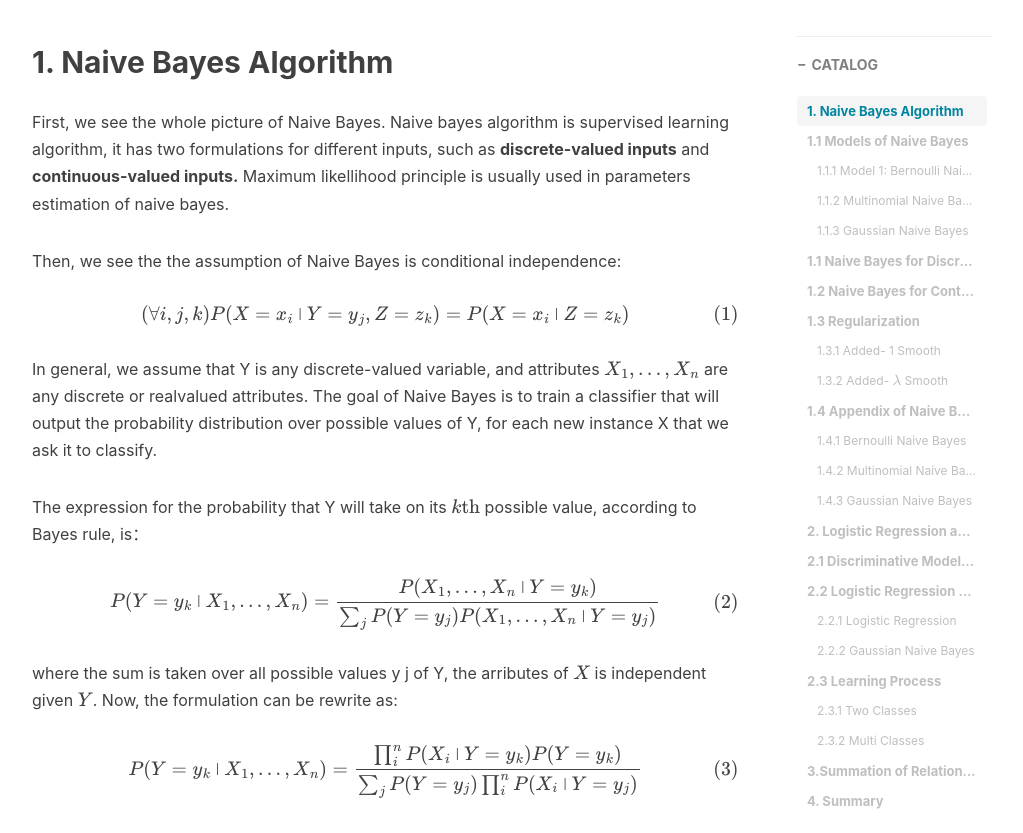
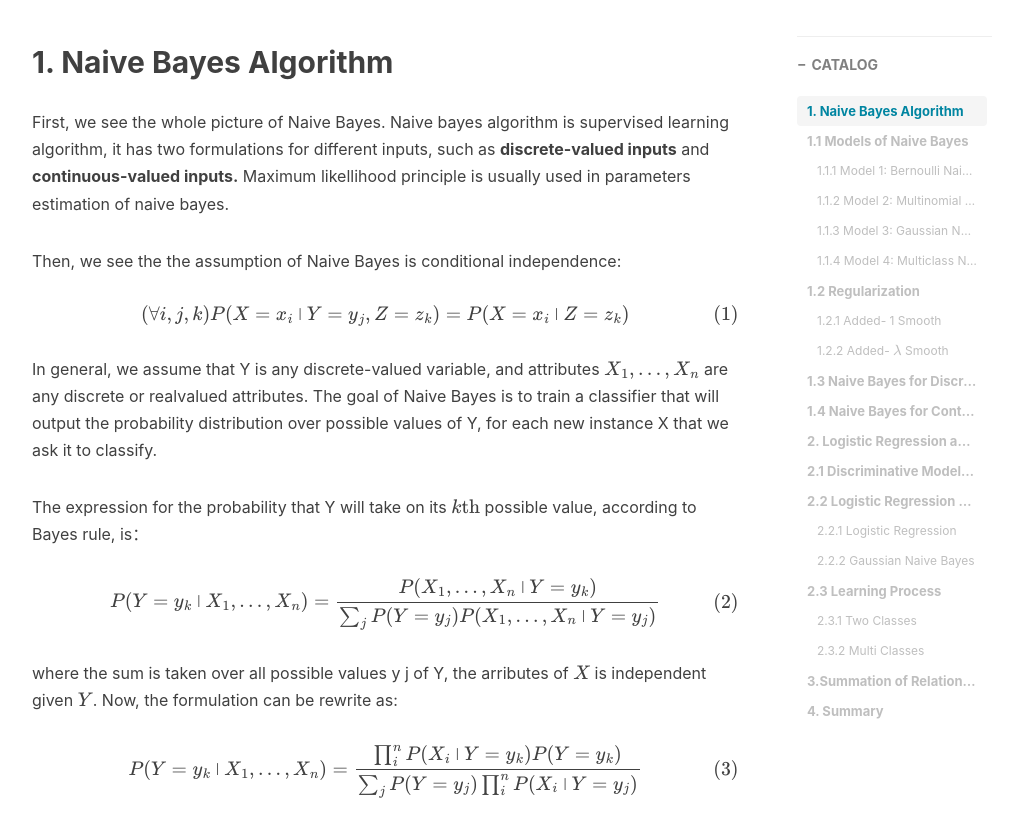
Before and after one commit to Gwan-Siu/gwansiu.github.io, a Jekyll site: the page built from _posts/2018-06-18-Naives-Bayes-Logistic-Regression.md, in a window 1280 px wide and 900 px high, scrolled down 454 px, cut to the strip 67-900 px from the top of the window. Shown: the whole strip, without its empty margins (233-1256 px from the left). Built offline with Jekyll 4.4.1, drawn with Linux system fonts in a browser that asks for light colours; nearby versions of some CDN libraries; formulas are drawn with MathJax 3; comment, search, counter and statistics services are not loaded; some of the changed text lies outside the part shown.

Commit message:
Naives Bayes
Naive Bayes

```diff
--- a/_posts/2018-06-18-Naives-Bayes-Logistic-Regression.md
+++ b/_posts/2018-06-18-Naives-Bayes-Logistic-Regression.md
@@ -97,7 +97,7 @@
 \end{align}
 $$
 
-#### 1.1.2 Multinomial Naive Bayes
+#### 1.1.2 Model 2: Multinomial Naive Bayes
 
 **Support:** Option 1: integer vector(word Ids),$x=[x_{1},...,x_{M}],\text{where } x_{m}\in{1,...,K}$ a word id.
 
@@ -116,7 +116,7 @@
 \end{align}
 $$
 
-#### 1.1.3 Gaussian Naive Bayes
+#### 1.1.3 Model 3: Gaussian Naive Bayes
 
 **Support:** $X\in \mathbb{R}^{K}$
 
@@ -159,9 +159,24 @@
  \end{equation}
  $$
 
+#### 1.1.4 Model 4: Multiclass Naive Bayes
 
+**Model:** The only change is that we permit $y$ to range over $C$ classes.
 
-### 1.1 Naive Bayes for Discrete-Valued Inputs
+$$
+\begin{align}
+p(x,y) &= p(x_{1},...,x_{k}, y) \\
+&= p(y)\prod_{k=1}^{K}p(x_{k}\arrowvert y)
+\end{align}
+$$
+
+Now, $y\sim \text{Multinomial}(\Phi,1)$ and we have a seperate conditional distribution $p(x_{k}\arrowvert y)$ for each of the $C$ classes.
+
+### 1.2 Regularization
+#### 1.2.1 Added- 1 Smooth
+#### 1.2.2 Added- $\lambda$ Smooth
+
+### 1.3 Naive Bayes for Discrete-Valued Inputs
 
 Assume the $n$ input attributes $X_{i}$ each take on $J$ possible discrete values, and $Y$ is a discrete variable taking on $K$ possible discrete values, then our learning task is to estimage two sets of parameters. The first is:
 
@@ -283,13 +299,6 @@
 \end{equation}
 $$
 
-### 1.3 Regularization
-#### 1.3.1 Added- 1 Smooth
-#### 1.3.2 Added- $\lambda$ Smooth
-### 1.4 Appendix of Naive Bayes
-#### 1.4.1 Bernoulli Naive Bayes
-#### 1.4.2 Multinomial Naive Bayes
-#### 1.4.3 Gaussian Naive Bayes
 
 ## 2. Logistic Regression and Naive Gaussian Bayes
 ### 2.1 Discriminative Model and Generative Model
```
Also changed, not shown: other parts of _posts/2018-06-18-Naives-Bayes-Logistic-Regression.md (+3 -2 lines).
